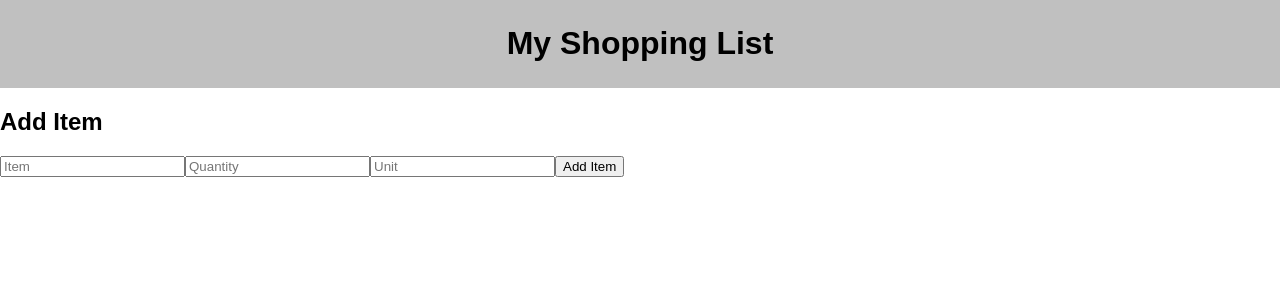
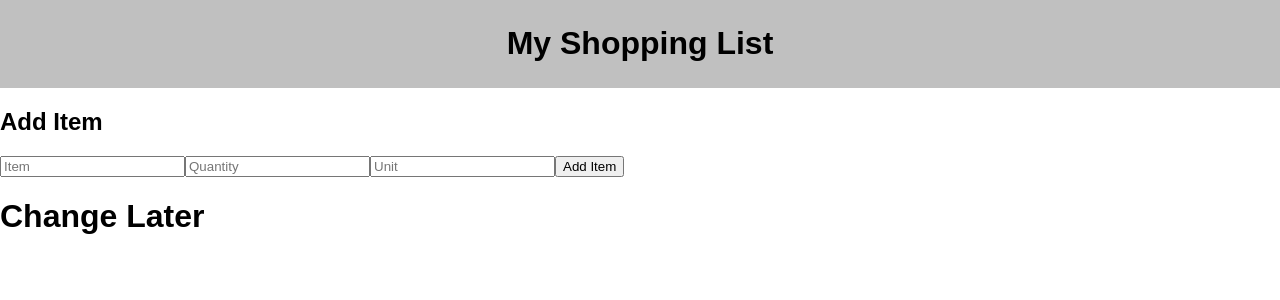
Before and after one commit to Zabdi94/Shopping-List, a React (Create React App) app: page / in a window 1280 px wide. Shown: the top 300 px of the page. Built offline with nearby package versions, Linux system fonts and the light colour scheme; no server answers.

Commit message:
created components

```diff
--- a/src/components/App/App.jsx
+++ b/src/components/App/App.jsx
@@ -3,6 +3,7 @@ import { useState, useEffect } from "react";
 import axios from "axios";
 import "./App.css";
 
+import ShoppingList from "../ShoppingList/ShoppingList";
 import ShoppingForm from "../ShoppingForm/ShoppingForm.jsx";
 import Header from "../Header/Header.jsx";
 
@@ -30,6 +31,7 @@ function App() {
 		<div className="App">
 			<Header />
 			<ShoppingForm getItems={getItems} />
+			<ShoppingList getItems={getItems} itemList={itemList} />
 		</div>
 	);
 }
--- /dev/null
+++ b/src/components/Item/Item.jsx
@@ -0,0 +1,7 @@
+import "./Item.css";
+
+function Item({ getItems, itemList }) {
+	return <div></div>;
+}
+
+export default Item;
--- /dev/null
+++ b/src/components/ListManagement/ListManagement.jsx
@@ -0,0 +1,7 @@
+import "./ListManagement.css";
+
+function ListManagement({ getItems, itemList }) {
+	return <h1>Change Later</h1>;
+}
+
+export default ListManagement;
--- /dev/null
+++ b/src/components/ShoppingList/ShoppingList.jsx
@@ -0,0 +1,14 @@
+import "./ShoppingList.css";
+import Item from "../Item/Item";
+import ListManagement from "../ListManagement/ListManagement";
+
+function ShoppingList({ getItems, itemList }) {
+	return (
+		<>
+			<ListManagement getItems={getItems} itemList={itemList} />
+			<Item getItems={getItems} itemList={itemList} />
+		</>
+	);
+}
+
+export default ShoppingList;
```
Also changed, not shown: src/components/Item/Item.css (added), src/components/ListManagement/ListManagement.css (added), src/components/ShoppingList/ShoppingList.css (added).
